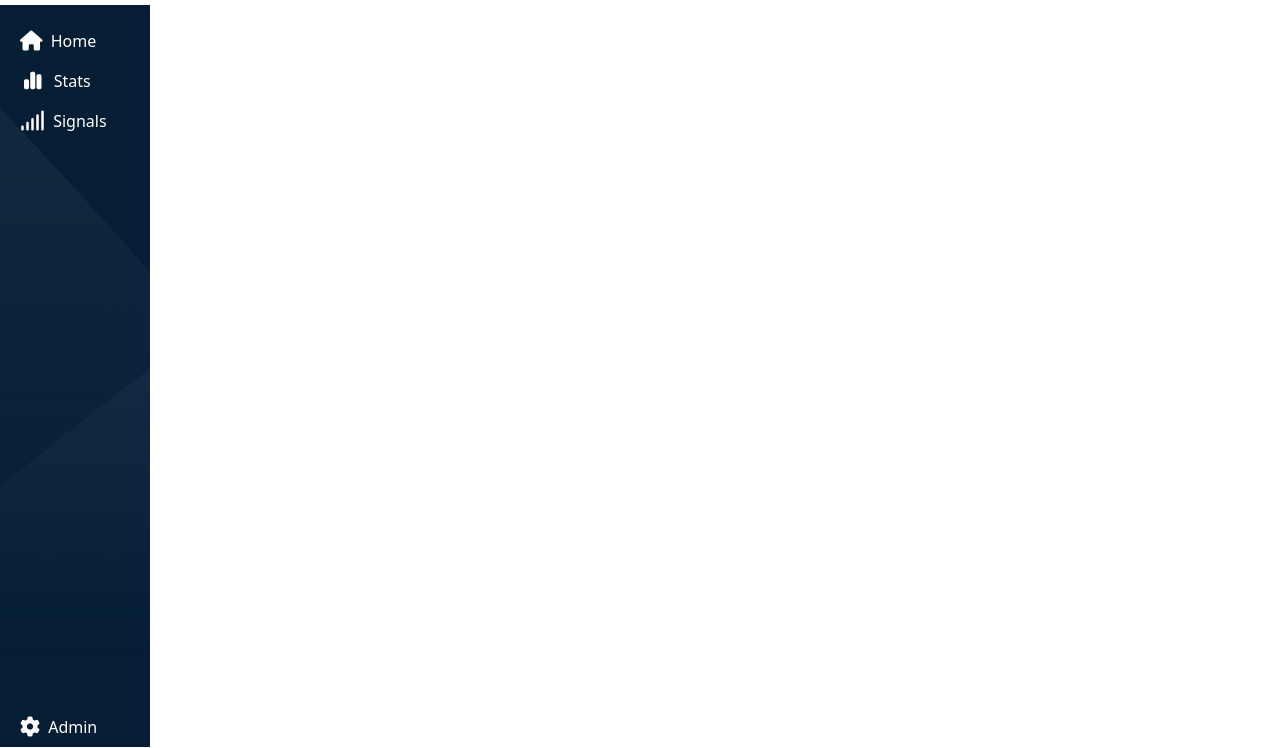
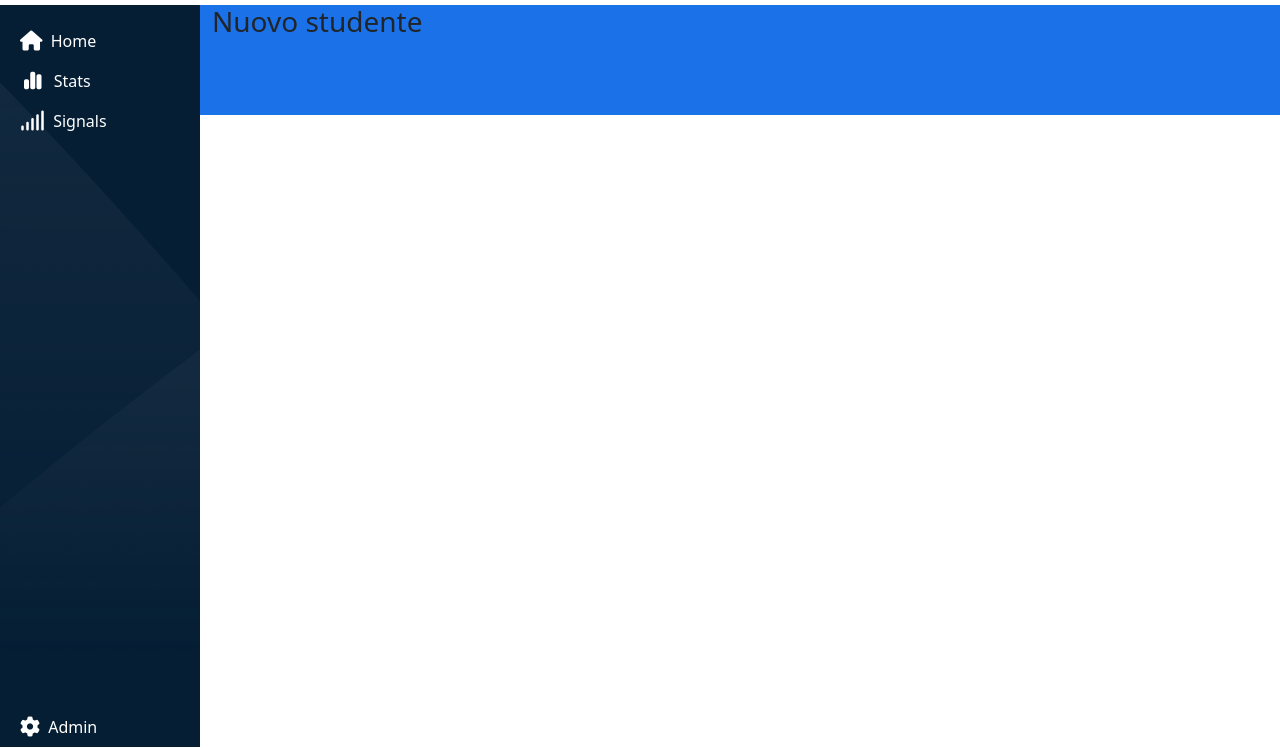
Before and after one commit to alessandrosaladino-tech/html-css-bootstrap-dashboard, a plain HTML site: page index.html in a window 1280 px wide. Shown: the part 52-800 px from the top of the page. Drawn offline with nearby package versions, Linux system fonts and the light colour scheme.

Commit message:
Add
Main-top

```diff
--- a/assets/css/style.css
+++ b/assets/css/style.css
@@ -12,13 +12,21 @@
     background-color: white;
 }
 
+.bg_tmain {
+    background-color: var(--ms-primary);
+}
+
 /*end utility*/
+
+
+
 
 /*MAIN*/
 
 /*sidebar*/
 .sidebar {
     width: 150px;
+    flex: 1 ;
     height: calc(100vh - 58px);
     background-color: var(--sp-sidebar);
     color: var(--sp-white);
@@ -35,9 +43,14 @@
 
 }
 /*end sidebar*/
+.bool_info {
+    height: 110px;
+}
+/*main top*/
 
 
 
+/*MEDIA*/
 
 @media screen and (max-width: 990px) {
     .nav-link {
@@ -48,7 +61,7 @@
         display: none;
     }
     .sidebar {
-        width: 50px;
+        flex:0 ;
         height: calc(100vh - 56px);
     }
 
@@ -70,3 +83,5 @@
 
 
 }
+
+/*END MEDIA*/
--- a/index.html
+++ b/index.html
@@ -71,9 +71,10 @@
 
 
     <!--Main-->
-    <main id="site_main">
+    <main class="site_main d-flex">
 
-        <div class="sidebar d-flex">
+        <!--Sidebar-->
+        <section class="sidebar d-flex">
             <div class="container">
                 <div class="row">
                     <div class="col-12 m-2 mt-4">
@@ -99,7 +100,22 @@
                 </div>
             </div>
 
-        </div>
+        </section>
+        <!--End Sidebar-->
+
+        <!--Main top-->
+        <section class="bool_info w-100 bg_tmain">
+            <div class="container-fluid">
+                <div class="row">
+                    <div class="col-12 col-sm-4">
+                       <h3>Nuovo studente</h3>
+                    </div>
+                    <div class="col-12 col-sm-4"></div>
+                    <div class="col-12 col-sm-4"></div>
+                </div>
+            </div>
+        </section>
+        <!--End Main top-->
     </main>
     <!--End Main-->
 
```
